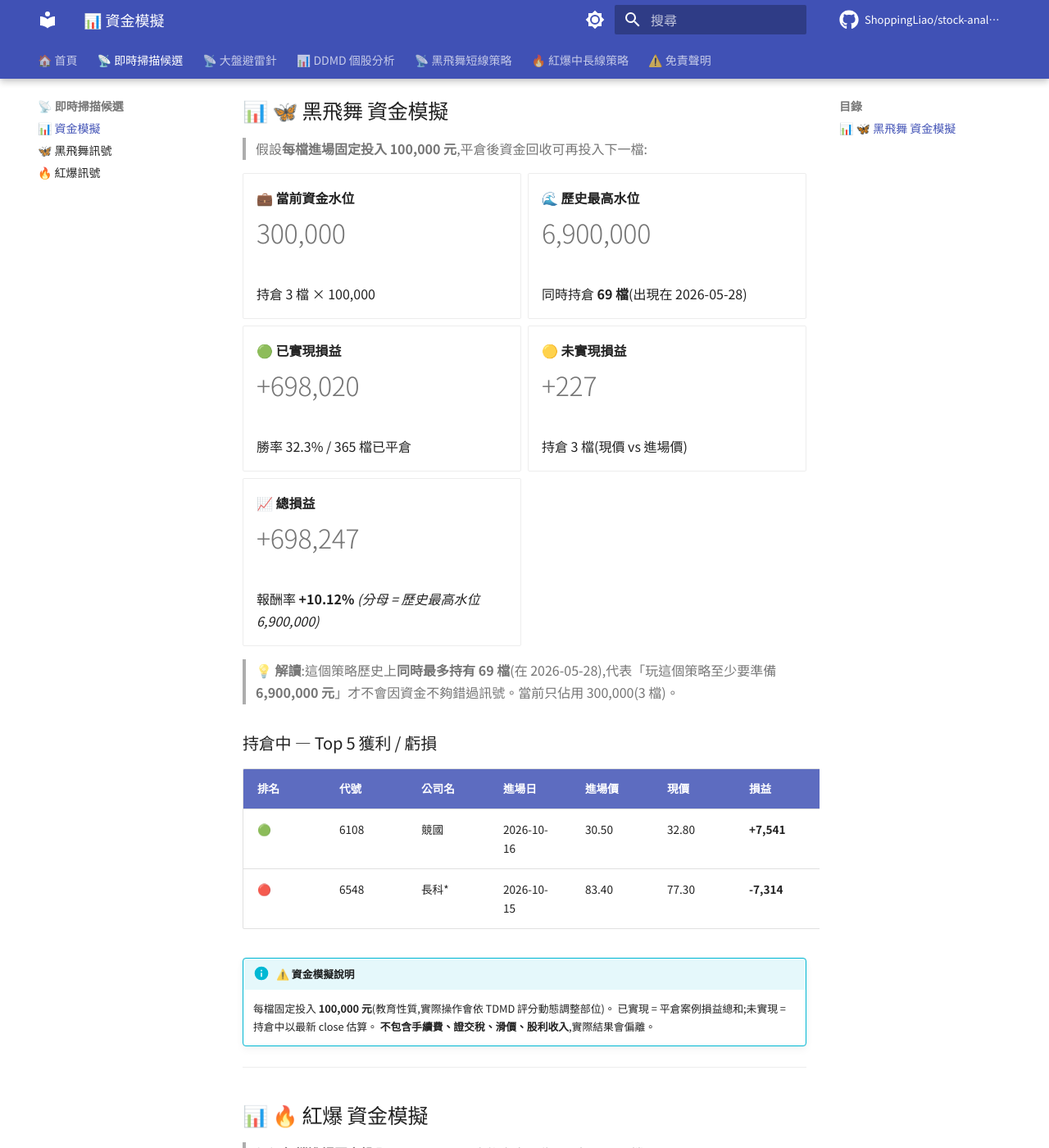
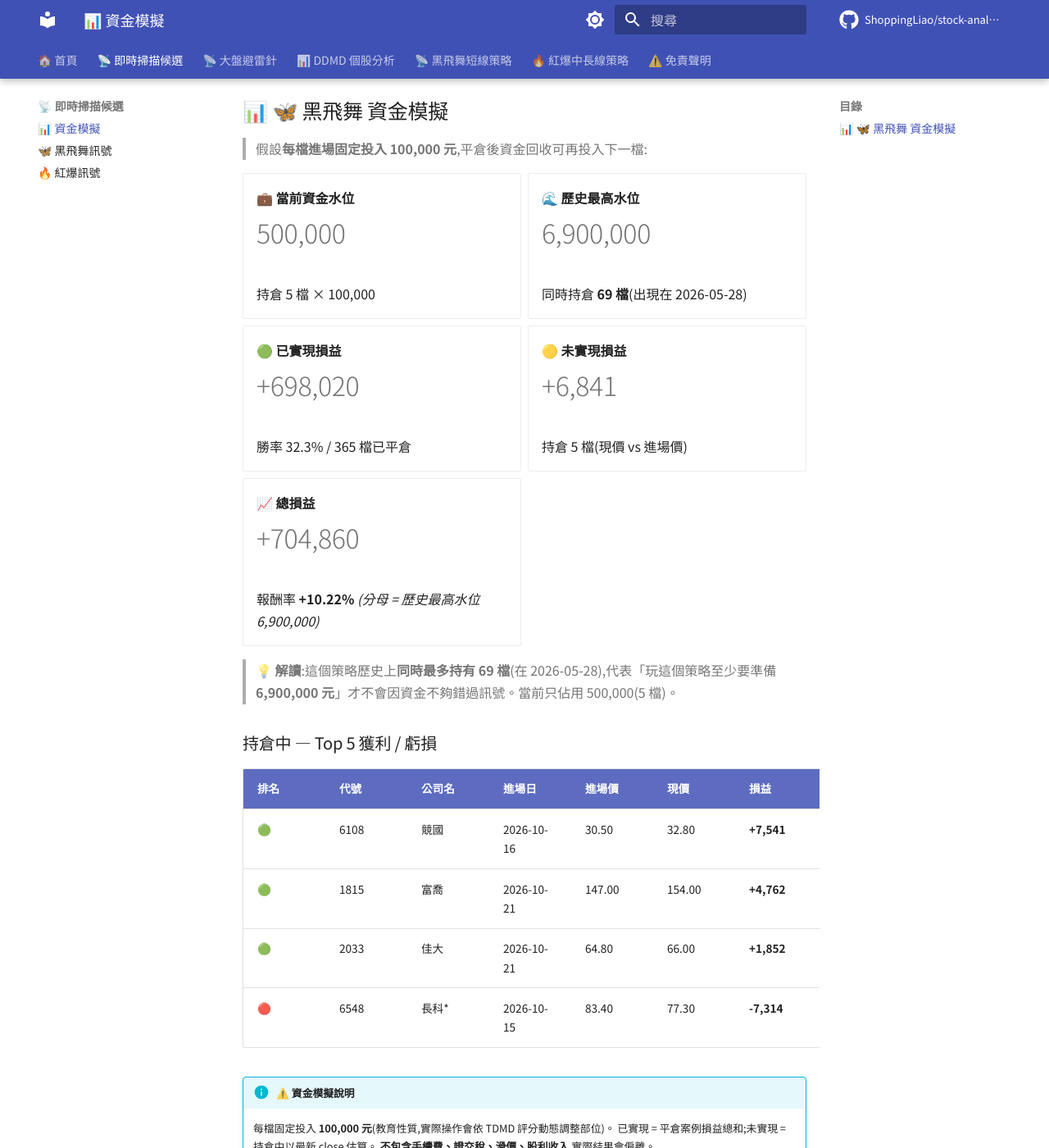
Before and after one commit to ShoppingLiao/stock-analysis-public, an MkDocs documentation site: the page built from docs/signals_capital.md, in a window 1280 px wide and 1400 px high, scrolled down 359 px. Shown: the whole window at 82% size. Built offline with MkDocs 1.6.1 and Material for MkDocs 9.7.7, drawn with Linux system fonts in a browser that asks for light colours; comment, search, counter and statistics services are not loaded; some of the changed text lies outside the part shown.

Commit message:
docs(signals): update BB + RB + capital (2026-10-21)

```diff
--- a/docs/signals_capital.md
+++ b/docs/signals_capital.md
@@ -17,9 +17,9 @@
 
 -   **💼 當前資金水位**
 
-    # 300,000
+    # 500,000
 
-    持倉 3 檔 × 100,000
+    持倉 5 檔 × 100,000
 
 -   **🌊 歷史最高水位**
 
@@ -35,25 +35,27 @@
 
 -   **🟡 未實現損益**
 
-    # +227
+    # +6,841
 
-    持倉 3 檔(現價 vs 進場價)
+    持倉 5 檔(現價 vs 進場價)
 
 -   **📈 總損益**
 
-    # +698,247
+    # +704,860
 
-    報酬率 **+10.12%** _(分母 = 歷史最高水位 6,900,000)_
+    報酬率 **+10.22%** _(分母 = 歷史最高水位 6,900,000)_
 
 </div>
 
-> **💡 解讀**:這個策略歷史上**同時最多持有 69 檔**(在 2026-05-28),代表「玩這個策略至少要準備 **6,900,000 元**」才不會因資金不夠錯過訊號。當前只佔用 300,000(3 檔)。
+> **💡 解讀**:這個策略歷史上**同時最多持有 69 檔**(在 2026-05-28),代表「玩這個策略至少要準備 **6,900,000 元**」才不會因資金不夠錯過訊號。當前只佔用 500,000(5 檔)。
 
 ### 持倉中 — Top 5 獲利 / 虧損
 
 | 排名 | 代號 | 公司名 | 進場日 | 進場價 | 現價 | 損益 | 損益% |
 |------|------|--------|--------|--------|------|------|-------|
 | 🟢 | 6108 | 競國 | 2026-10-16 | 30.50 | 32.80 | **+7,541** | **+7.54%** |
+| 🟢 | 1815 | 富喬 | 2026-10-21 | 147.00 | 154.00 | **+4,762** | **+4.76%** |
+| 🟢 | 2033 | 佳大 | 2026-10-21 | 64.80 | 66.00 | **+1,852** | **+1.85%** |
 | 🔴 | 6548 | 長科* | 2026-10-15 | 83.40 | 77.30 | **-7,314** | **-7.31%** |
 
 !!! info "⚠️ 資金模擬說明"
@@ -131,9 +133,9 @@
 
 -   **💼 當前資金水位**
 
-    # 5,800,000
+    # 6,000,000
 
-    BB 300,000 + RB 5,500,000
+    BB 500,000 + RB 5,500,000
 
 -   **🌊 兩策略歷史最高水位**
 
@@ -149,15 +151,15 @@
 
 -   **🟡 未實現損益**
 
-    # +499,919
+    # +506,532
 
-    BB +227 + RB +499,692
+    BB +6,841 + RB +499,692
 
 -   **📈 總損益**
 
-    # +431,298
+    # +437,911
 
-    報酬率 **+1.89%** _(分母 = 兩策略歷史最高水位)_
+    報酬率 **+1.92%** _(分母 = 兩策略歷史最高水位)_
 
 </div>
 
```
Also changed, not shown: docs/signals_black_butterfly.md (+6 -5 lines).
